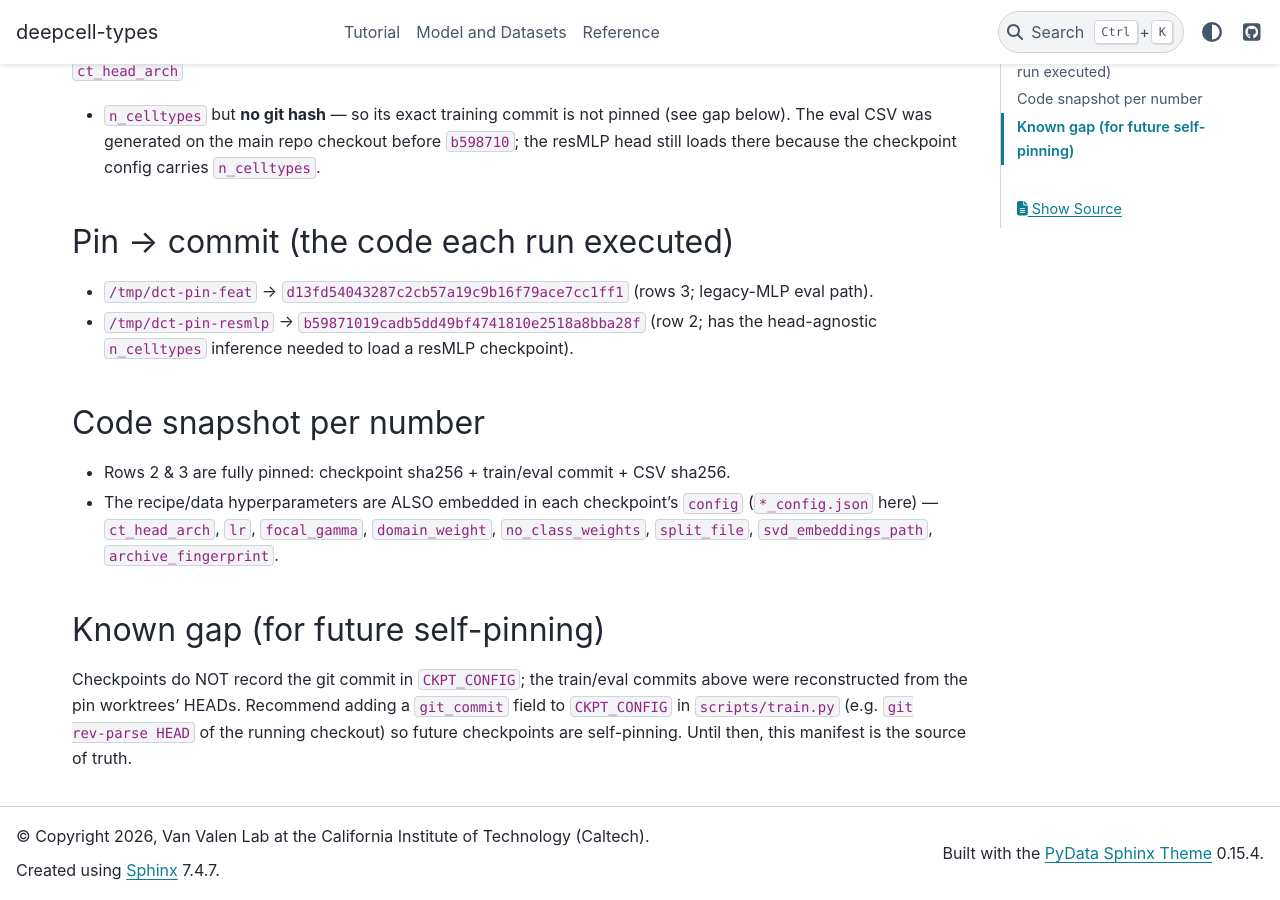
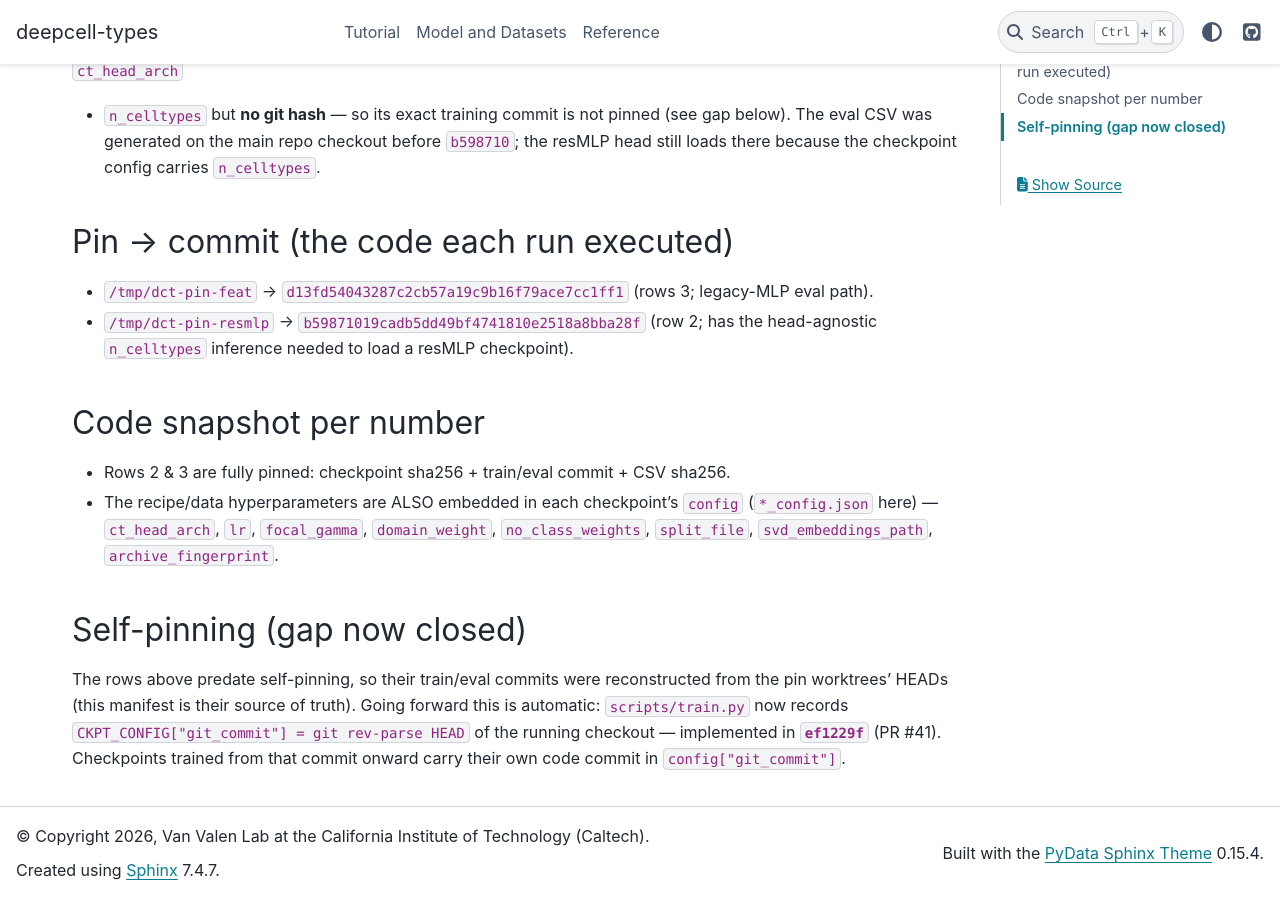
Before and after one commit to vanvalenlab/deepcell-types, a Sphinx documentation site: the page built from docs/reviews/2026-06-16-recipe-ablation/TRACEABILITY.md, in a window 1280 px wide and 900 px high, scrolled down 1025 px. Built offline with Sphinx 7.4.7 and the PyData theme 0.15.4, drawn with Linux system fonts in a browser that asks for light colours.

Commit message:
docs(reviews): self-pinning implemented (ef1229f) — update traceability gap note
Co-Authored-By: Claude Opus 4.8 (1M context) <noreply@anthropic.com>

```diff
--- a/docs/reviews/2026-06-16-recipe-ablation/TRACEABILITY.md
+++ b/docs/reviews/2026-06-16-recipe-ablation/TRACEABILITY.md
@@ -36,8 +36,9 @@ head still loads there because the checkpoint config carries `n_celltypes`.
   (`*_config.json` here) — `ct_head_arch`, `lr`, `focal_gamma`, `domain_weight`,
   `no_class_weights`, `split_file`, `svd_embeddings_path`, `archive_fingerprint`.
 
-## Known gap (for future self-pinning)
-Checkpoints do NOT record the git commit in `CKPT_CONFIG`; the train/eval commits above
-were reconstructed from the pin worktrees' HEADs. Recommend adding a `git_commit` field to
-`CKPT_CONFIG` in `scripts/train.py` (e.g. `git rev-parse HEAD` of the running checkout) so
-future checkpoints are self-pinning. Until then, this manifest is the source of truth.
+## Self-pinning (gap now closed)
+The rows above predate self-pinning, so their train/eval commits were reconstructed from
+the pin worktrees' HEADs (this manifest is their source of truth). Going forward this is
+automatic: `scripts/train.py` now records `CKPT_CONFIG["git_commit"] = git rev-parse HEAD`
+of the running checkout — implemented in **`ef1229f`** (PR #41). Checkpoints trained from
+that commit onward carry their own code commit in `config["git_commit"]`.
```
